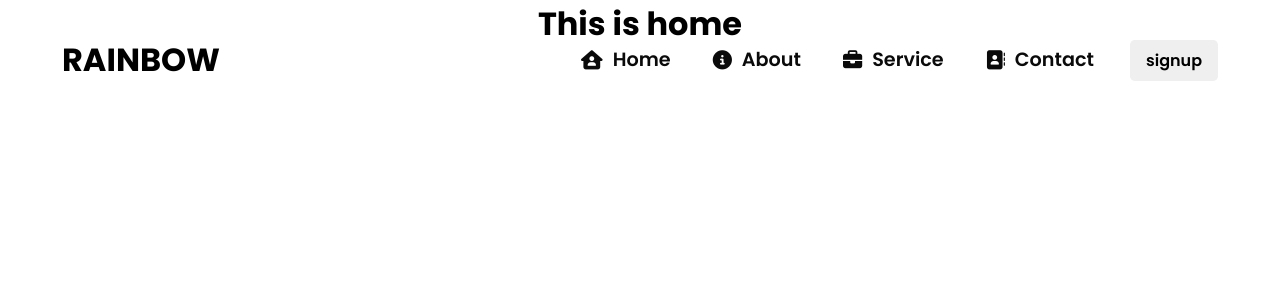
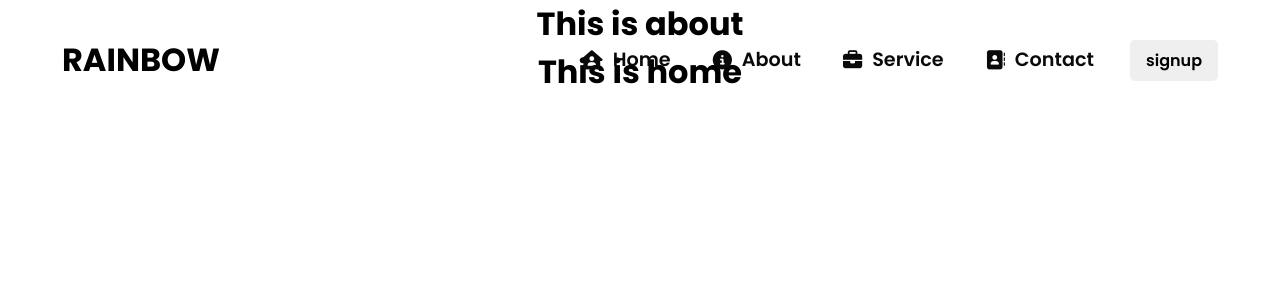
Before and after one commit to osumare4199/26may2024, a React (Create React App) app: page /about in a window 1280 px wide. Shown: the top 300 px of the page. Built offline with nearby package versions, Linux system fonts and the light colour scheme.

Commit message:
Update 7 files

```diff
--- a/src/App.js
+++ b/src/App.js
@@ -1,14 +1,25 @@
 import "./styles.css";
 import Navbar from "./components/Navbar";
-import { Routes } from "react-router-dom";
+import { Route, Routes } from "react-router-dom";
+import About from "./routes/About";
+import Service from "./routes/Service";
+import Contact from "./routes/Contact";
 import Home from "./routes/Home";
 
 export default function App() {
   return (
     <div className="App">
+
+      <Routes>
+        <Route path="/Home" element={<Home/>}/>
+         <Route path="/about" element={<About/>}/>
+         <Route path="/Service" element={<Service/>}/>
+          <Route path="/Contact" element={<Contact/>}/>
+      </Routes>
       <Navbar />
       <Home/>
 
     </div>
+
   );
 }
--- a/src/components/Navbar.js
+++ b/src/components/Navbar.js
@@ -24,9 +24,9 @@ class Navbar extends Component {
           {MenuItems.map((item, index)=>{
             return(
             <li key={index}>
-            <a className={item.cName}href="/">
+            <Link className={item.cName}to={item.url}>
               <i className={item.icon}></i>{item.title}
-            </a>
+            </Link>
           </li>
 
 
--- a/src/routes/About.js
+++ b/src/routes/About.js
@@ -1,9 +1,9 @@
- function About(){
+function about (){
     return(
         <>
-         <h1>This is About</h1>
+        <h1>This is about</h1>
         </>
     )
 }
 
-export default About;
+export default about;
--- a/src/routes/Contact.js
+++ b/src/routes/Contact.js
@@ -1,7 +1,7 @@
- function Contact (){
+function Contact (){
     return(
         <>
-         <h1>This is Contact</h1>
+        <h1>This is Contact</h1>
         </>
     )
 }
--- a/src/routes/Home.js
+++ b/src/routes/Home.js
@@ -1,4 +1,4 @@
- function Home (){
+function Home (){
     return(
         <>
         <h1>This is home</h1>
--- a/src/routes/Service.js
+++ b/src/routes/Service.js
@@ -1,7 +1,7 @@
- function Service (){
+function Service (){
     return(
         <>
-         <h1>This is Service</h1>
+        <h1>This is Service</h1>
         </>
     )
 }
```
Also changed, not shown: src/index.js (+4 -3 lines).
